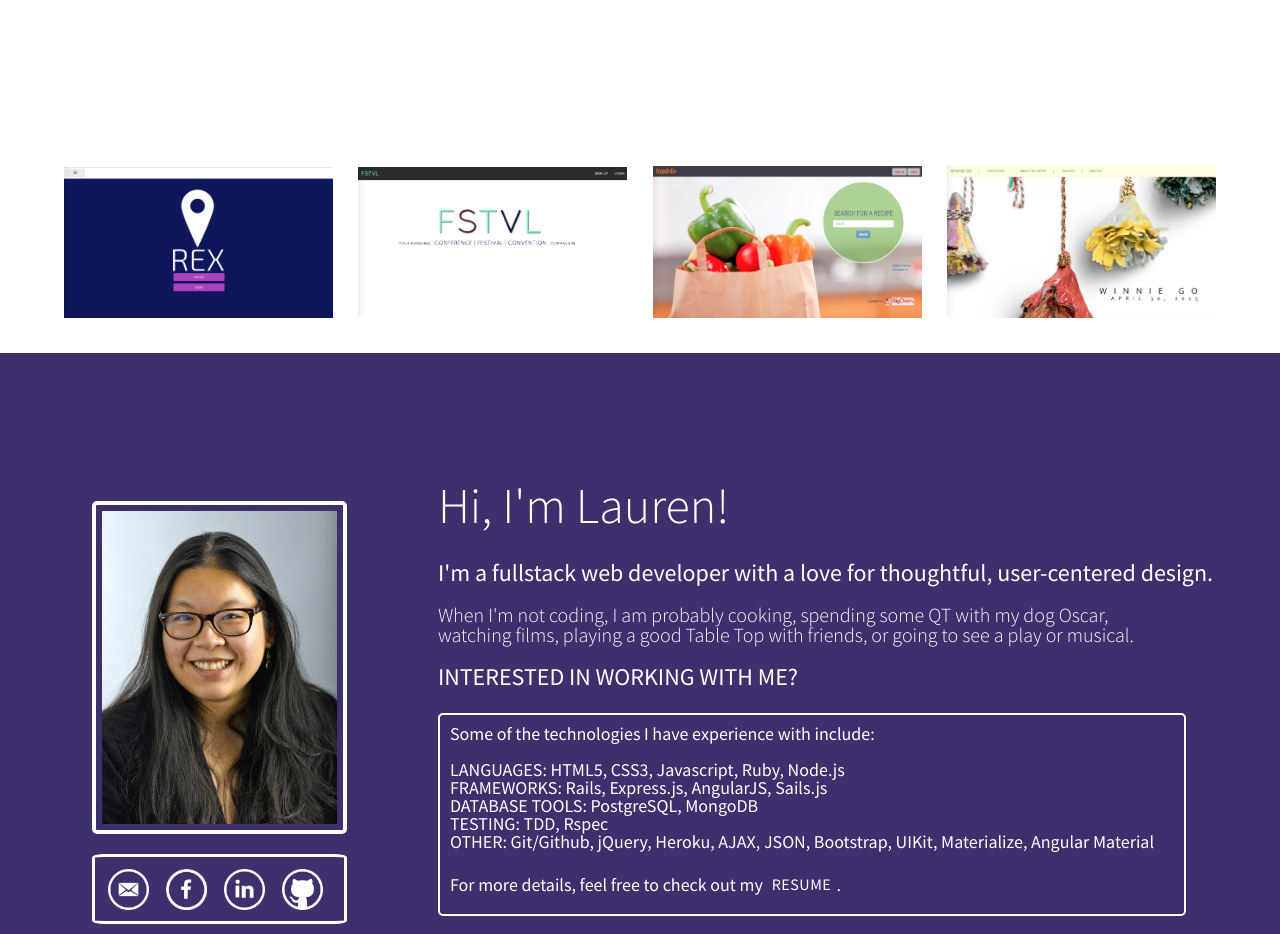
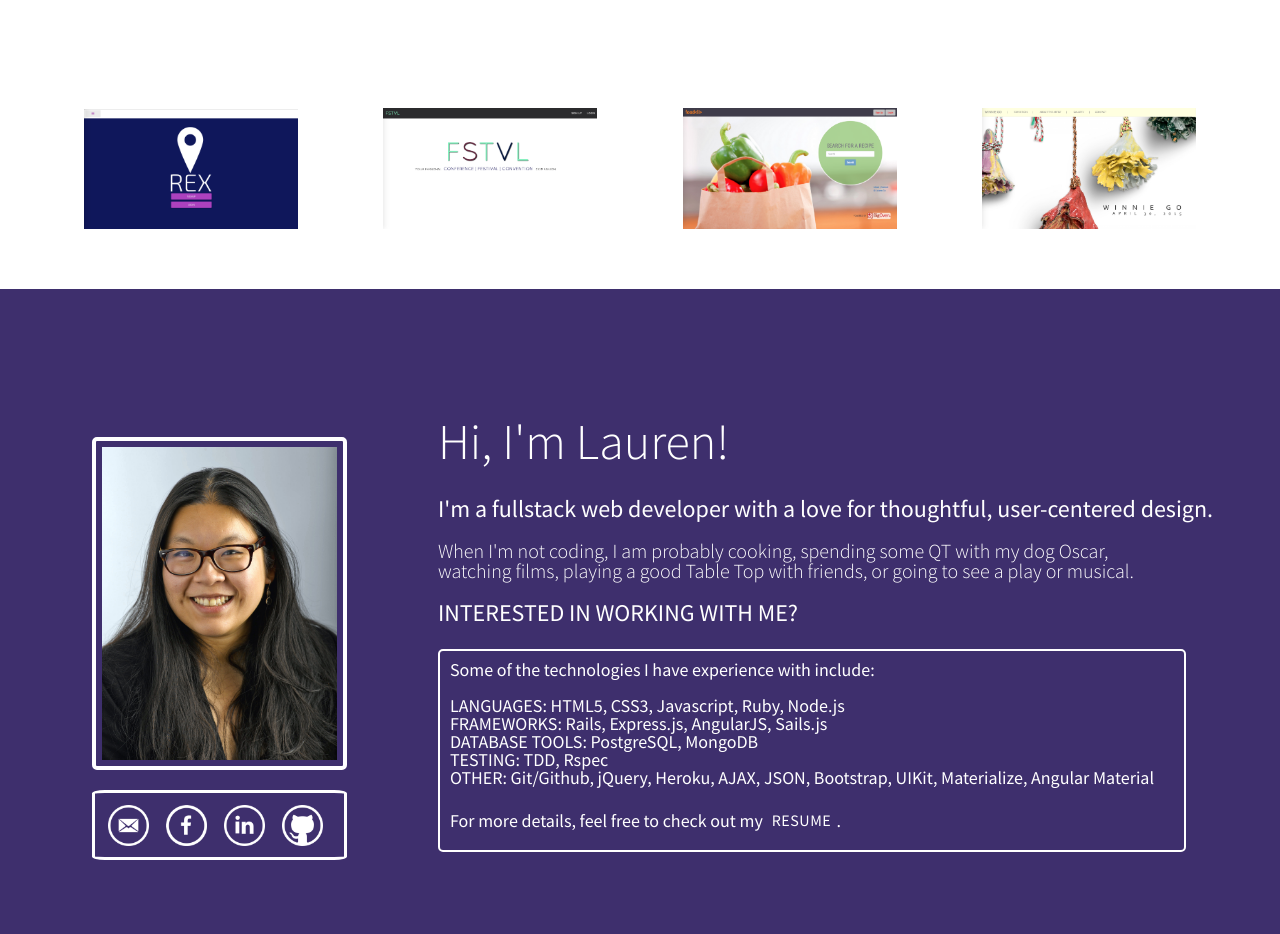
Before and after one commit to laurenngo/laurenngo.github.io, a website: page index.html in a window 1280 px wide. Shown: the part 1311-2245 px from the top of the page. Drawn offline with nearby package versions, Linux system fonts and the light colour scheme; a web font is replaced by a local one.

Commit message:
more proportion fixes for monitor

```diff
--- a/css/style.css
+++ b/css/style.css
@@ -133,16 +133,16 @@ footer{
 }
 
 .monitor-img {
-  width: 38.9%;
+  width: 35.9%;
   height: auto;
   position: absolute;
-  left: 6.25%;
+  left: 6.1%;
   margin-top: 1.6%;
   margin-left: 1.8%;
 }
 
 #monitor {
-  width: 42%;
+  width: 39%;
   height: auto;
   position: absolute;
   left: 6.3%;
@@ -202,15 +202,18 @@ footer{
 #work-selection{
   position: absolute;
   width:100%;
-  top: 183%;
+  top: 172%;
   display:table;
 }
 
 
 .work-thumbnail{
-  width:21% !important;
+  width:18% !important;
   position: relative;
-  margin: 1%;
+  margin: 2.7%;
+  border:4px solid white;
+  border-radius:5px;
+  padding:4px;
 }
 
 .work-thumbnail:hover{
@@ -218,6 +221,7 @@ footer{
   border:4px solid rgb(62,47,109);
   border-radius:5px;
   padding:4px;
+
 
 }
 
@@ -277,7 +281,7 @@ footer{
   background-color:rgb(62,47,109);
   z-index:-1;
   padding-top:10%;
-  margin-top: 5%;
+  /*margin-top: 5%;*/
   margin-bottom:0;
 }
 
```
